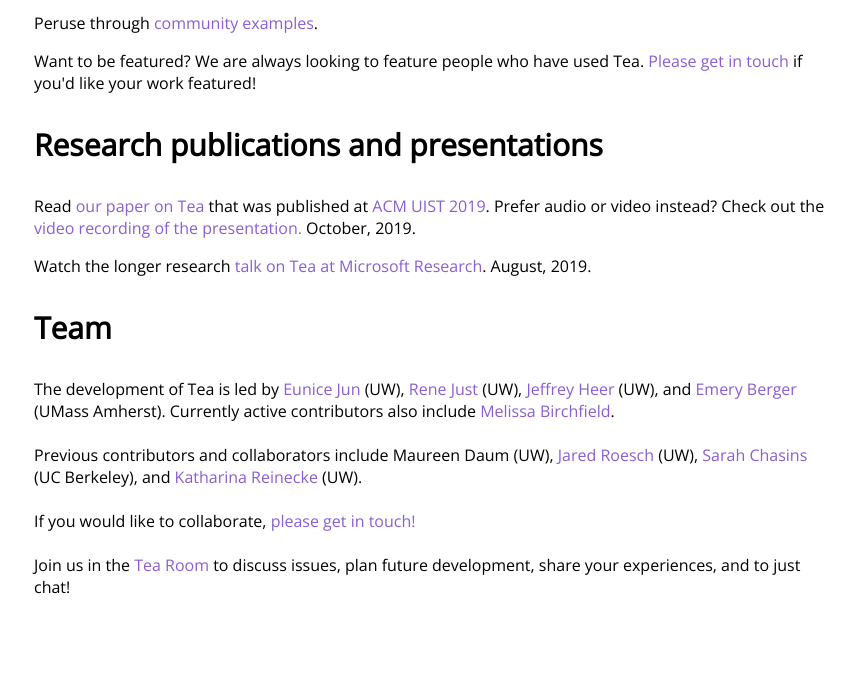
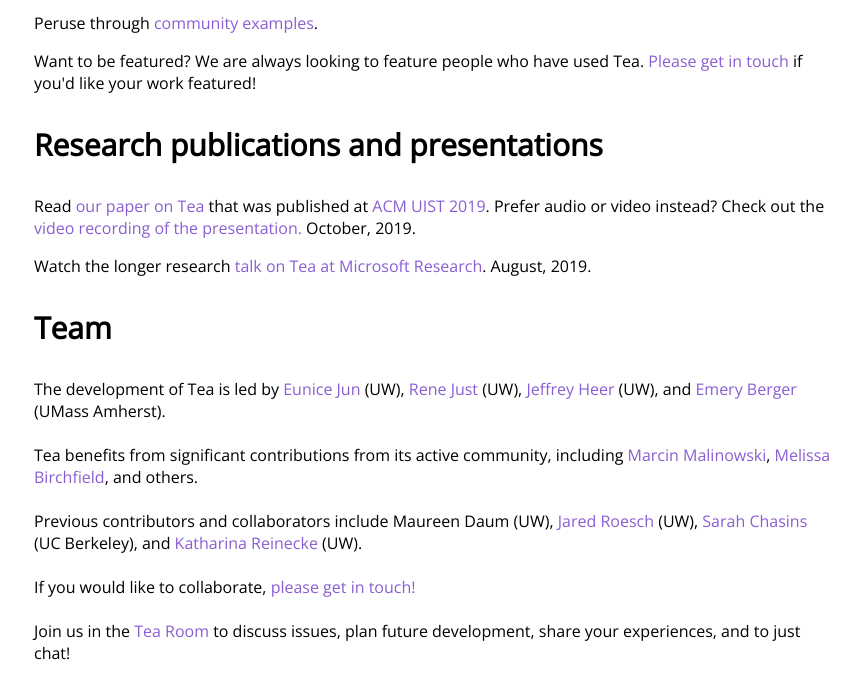
Before and after one commit to emjun/tea-lang-web, a Jekyll site: the page built from index.html, in a window 1280 px wide, cut to the strip 704-1384 px from the top of the page. Shown: the whole strip, without its empty margins (212-1072 px from the left). Built offline with Jekyll 4.4.1, drawn with Linux system fonts in a browser that asks for light colours; nearby versions of some CDN libraries; library files that are not in the unit come from our copies; before the commit the page ends 1318 px from its top, so only the background shows below that.

Commit message:
Add Marcin to list of contributors

```diff
--- a/index.html
+++ b/index.html
@@ -47,7 +47,10 @@ summary: Tea is a high-level language for automatically selecting and executing
         Team
       </p>
       <p>
-        The development of Tea is led by <a href="https://homes.cs.washington.edu/~emjun/">Eunice Jun</a> (UW), <a href="https://homes.cs.washington.edu/~rjust/">Rene Just</a> (UW), <a href="https://homes.cs.washington.edu/~jheer/">Jeffrey Heer</a> (UW), and <a href="https://emeryberger.com/">Emery Berger</a> (UMass Amherst). Currently active contributors also include <a href="https://www.linkedin.com/in/melissa-birchfield-971189149/">Melissa Birchfield</a>.
+        The development of Tea is led by <a href="https://homes.cs.washington.edu/~emjun/">Eunice Jun</a> (UW), <a href="https://homes.cs.washington.edu/~rjust/">Rene Just</a> (UW), <a href="https://homes.cs.washington.edu/~jheer/">Jeffrey Heer</a> (UW), and <a href="https://emeryberger.com/">Emery Berger</a> (UMass Amherst).
+        <br>
+        <br>
+        Tea benefits from significant contributions from its active community, including <a href="https://github.com/MaLiN2223"> Marcin Malinowski</a>, <a href="https://www.linkedin.com/in/melissa-birchfield-971189149/">Melissa Birchfield</a>, and others.
         <br>
         <br>
         Previous contributors and collaborators include Maureen Daum (UW), <a href="https://jroesch.github.io/">Jared Roesch</a> (UW), <a href="https://schasins.com/">Sarah Chasins</a> (UC Berkeley), and <a href="https://homes.cs.washington.edu/~reinecke/">Katharina Reinecke</a> (UW).
```
